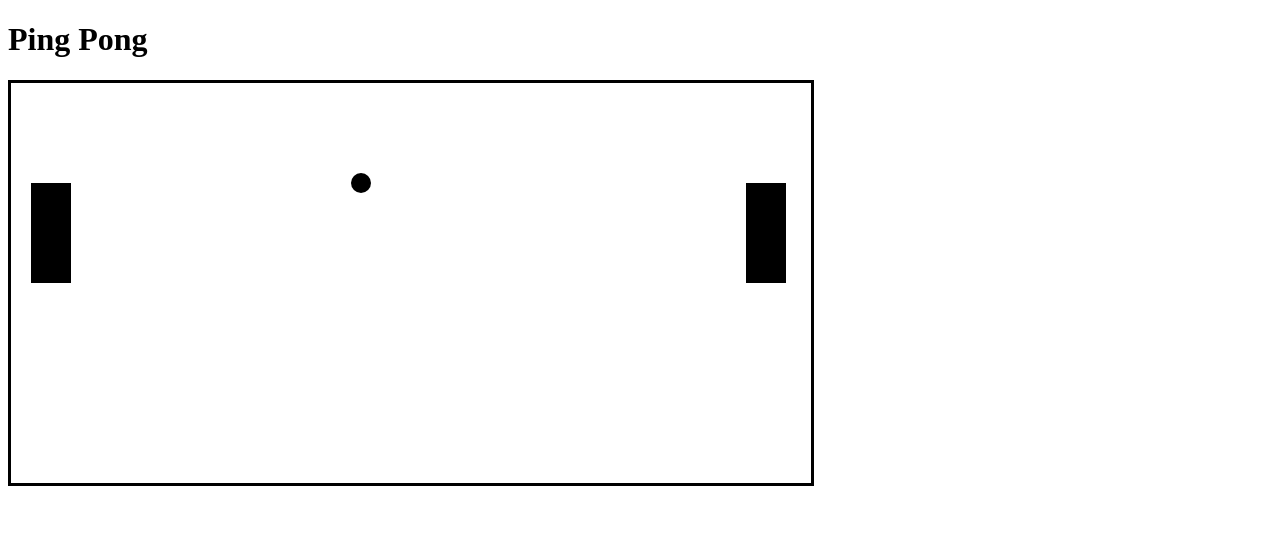
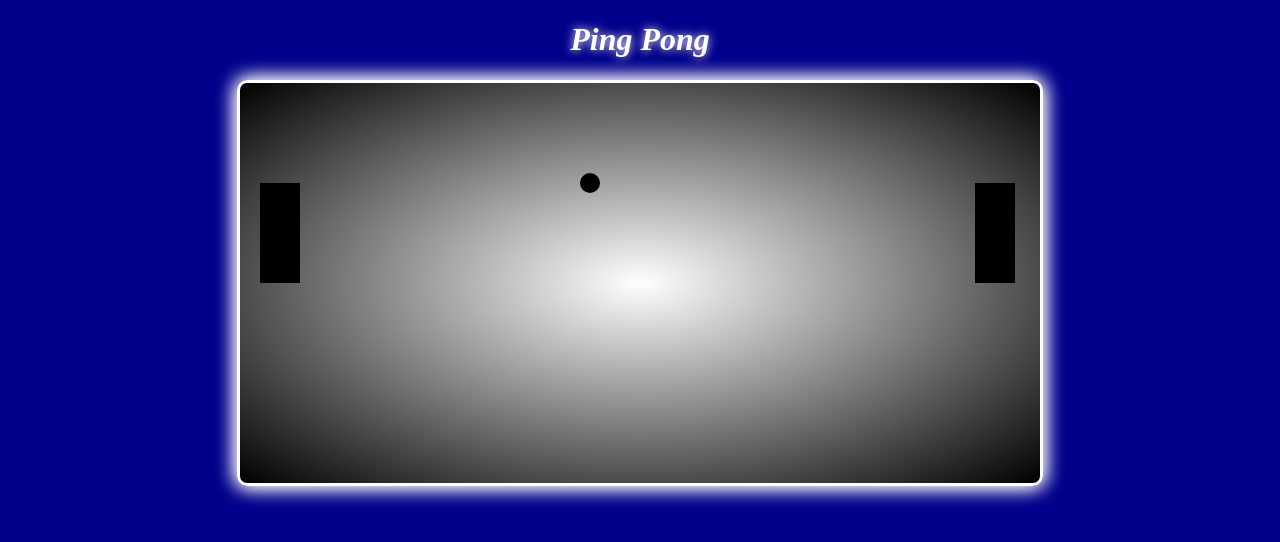
Before and after one commit to xtianbritos/Ping-Pong, a plain HTML site: page index.html in a window 1280 px wide. Drawn offline with Linux system fonts and the light colour scheme.

Commit message:
Cambiados algunos elementos visuales

```diff
--- a/index.html
+++ b/index.html
@@ -5,11 +5,7 @@
     <meta http-equiv="X-UA-Compatible" content="IE=edge">
     <meta name="viewport" content="width=device-width, initial-scale=1.0">
     <title>Ping Pong</title>
-
-    <style>
-        canvas {border:solid;}
-    </style>
-
+    <link rel="stylesheet" href="style.css">
 </head>
 <body>
     <h1>Ping Pong</h1>
--- /dev/null
+++ b/style.css
@@ -0,0 +1,20 @@
+body {
+    background-color:darkblue;
+}
+
+h1{
+    font-style: italic;
+    text-align: center;
+    text-shadow: 0 0 10px white;
+    color: white;
+}
+
+canvas {
+    border: solid 3px;
+    color: white;
+    border-radius: 10px;
+    box-shadow: 0px 0px 20px white, 0px 0px 20px white;
+    background: radial-gradient(white, black);
+    margin: auto;
+    display: block;
+}
```
